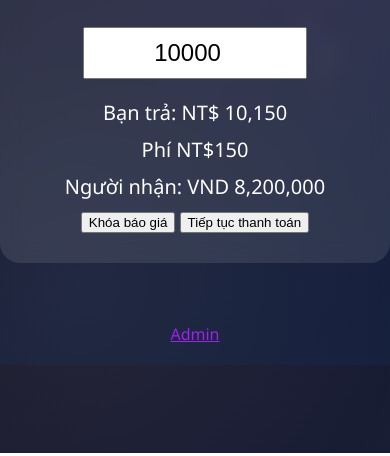
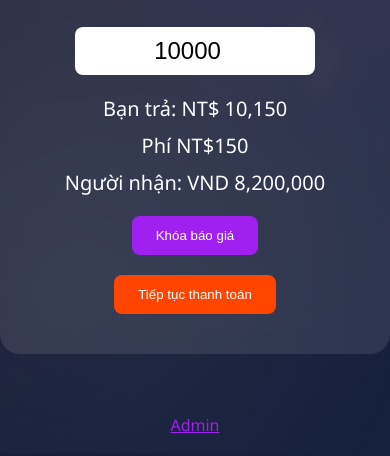
Before and after one commit to tranducson511-create/fb-webhook-verify, a website: page taiwanpay-v5/index.html in a window 390 px wide. Both pictures are taken after a click on the button "Gửi tiền ngay". Shown: the part 391-847 px from the top of the page. Drawn offline with Linux system fonts and the light colour scheme.

Commit message:
Update TaiwanPay V5 homepage: neon logo, Taipei 101 blur, 30deg iPhones, bright orange button, mist

```diff
--- a/taiwanpay-v5/index.html
+++ b/taiwanpay-v5/index.html
@@ -38,18 +38,18 @@
         <button onclick="setDirection('vn-tw')" data-i18n="vnToTw">Việt → Đài</button>
       </div>
       <div class="big-number" id="bigAmount">NT$ 10,000</div>
-      <input type="number" id="amountInput" value="10000" oninput="updateExchange()" style="font-size:24px;padding:10px;width:200px;text-align:center;margin:10px;">
+      <input type="number" id="amountInput" value="10000" oninput="updateExchange()" style="font-size:24px;padding:10px;width:220px;text-align:center;margin:10px;border-radius:8px;border:none;">
       <div class="details">
         <p><span data-i18n="youPay">Bạn trả</span>: <span id="youPay">NT$ 10,150</span></p>
         <p><span data-i18n="fee">Phí NT$150</span></p>
         <p><span data-i18n="receiver">Người nhận</span>: <span id="receiver">VND 8,200,000</span></p>
       </div>
-      <button onclick="lockRate()" data-i18n="lockRate">Khóa báo giá</button>
-      <button onclick="showPayment()" data-i18n="proceed">Tiếp tục thanh toán</button>
+      <button onclick="lockRate()" data-i18n="lockRate" style="margin:10px;padding:12px 24px;border-radius:8px;background:#a020f0;color:#fff;border:none;cursor:pointer;">Khóa báo giá</button>
+      <button onclick="showPayment()" data-i18n="proceed" style="margin:10px;padding:12px 24px;border-radius:8px;background:#ff4500;color:#fff;border:none;cursor:pointer;">Tiếp tục thanh toán</button>
     </section>
     <section class="payment-card" id="payment" style="display:none;">
       <h2 data-i18n="paymentTitle">Thẻ thanh toán</h2>
-      <div class="barcode-container">
+      <div class="barcode-container" id="barcodeImage">
         <svg id="barcode1"></svg>
         <svg id="barcode2"></svg>
         <svg id="barcode3"></svg>
```
